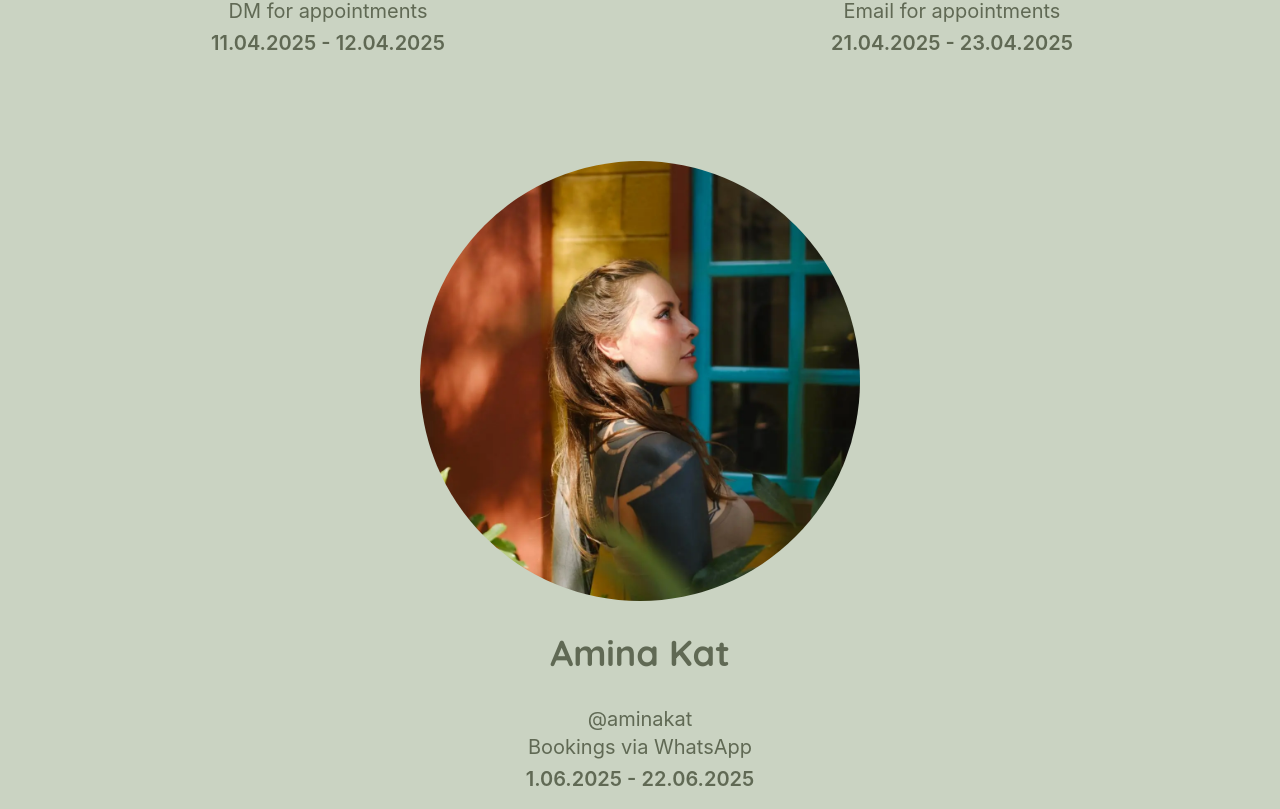
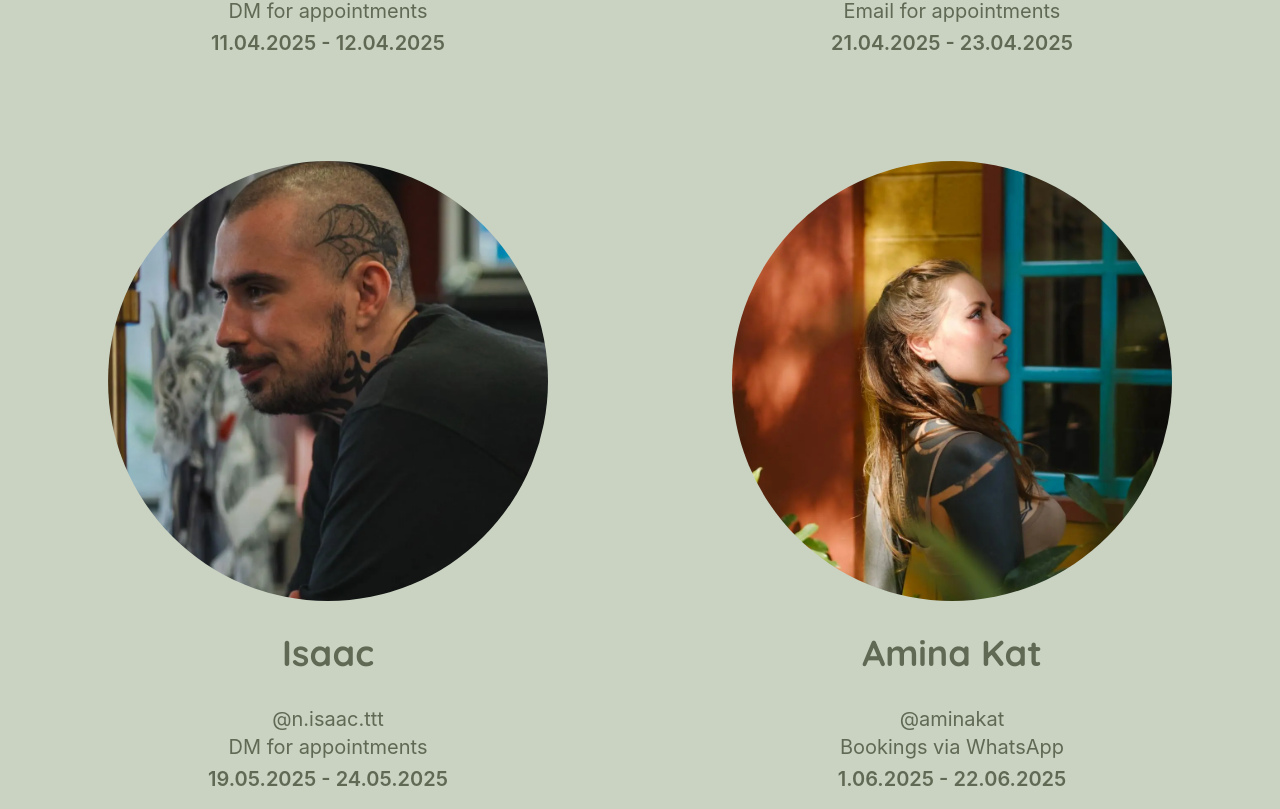
Before and after one commit to Cmbs86/Thorns-and-Spines-page, a React (Vite) app: page /upcoming-guests in a window 1280 px wide. Shown: the part 811-1620 px from the top of the page. Built offline with nearby package versions, Linux system fonts and the light colour scheme.

Commit message:
add Isaac tattoo profile

```diff
--- a/src/pages/UpcomingGuests.tsx
+++ b/src/pages/UpcomingGuests.tsx
@@ -7,12 +7,9 @@ import ArtistCard from "../components/ArtistCard.tsx";
 import AnimatedSeparator from "../components/AnimatedSeparator.tsx";
 // Images imports
 
-// import lucasferreira from "../assets/images/lucas_ferreira.webp";
-// import milena from "../assets/images/milena_lauers.webp";
-// import velvet from "../assets/images/velvetviolence.webp";
-// import phil from "../assets/images/phil.webp";
 import Aline from "../assets/images/aline.webp";
 import aphotic from "../assets/images/the_aphotic.webp";
+import isaac from "../assets/images/isaac.webp";
 import aminakat from "../assets/images/aminakat.webp";
 
 type TranslationKeys =
@@ -38,29 +35,6 @@ const UpcomingGuests = () => {
 
           {/* Wrapper for cards */}
           <div className="max-w-[1500px] mx-auto flex flex-col md:flex-row flex-wrap justify-around 2xl:justify-between gap-y-10 ">
-            {/* <ArtistCard
-              img={velvet}
-              alt={"levithetattooer's photo"}
-              title={"levithetattooer's photo"}
-              artist={"Levi the Tattooer"}
-              link={"https://www.instagram.com/velvetviolencetattoo/"}
-              socialMedia={"@velvetviolencetattoo"}
-              booking={t("https://www.velvetviolencetattoo.co.uk/contact")}
-              bookingText={t("booking_dm_or_website_contact_form")}
-              dates="18.03.2025 - 19.03.2025"
-            /> */}
-            {/* <ArtistCard
-              img={phil}
-              alt={"phil_pig_grinder's photo"}
-              title={"philpiggrinder_tattoo photo"}
-              artist={"Phil"}
-              link={"https://www.instagram.com/philpiggrinder_tattoo/"}
-              socialMedia={"@philpiggrinder_tattoo"}
-              booking={t("https://www.instagram.com/philpiggrinder_tattoo/")}
-              bookingText={t("dm_appointments")}
-              dates="2.04.2025 - 3.04.2025"
-            /> */}
-
             <ArtistCard
               img={Aline}
               alt={"inkmatos's photo"}
@@ -72,6 +46,41 @@ const UpcomingGuests = () => {
               bookingText={t("dm_appointments")}
               dates="11.04.2025 - 12.04.2025"
             />
+            <ArtistCard
+              img={aphotic}
+              alt={"The Aphotic's photo"}
+              title={"The Aphotic's photo"}
+              artist={"The Aphotic"}
+              link={"https://www.instagram.com/the_aphotic/"}
+              socialMedia={"@the_aphotic"}
+              booking={"mailto:aphotictattoo@gmail.com"}
+              bookingText={t("email_appointments")}
+              dates="21.04.2025 - 23.04.2025"
+            />
+            <ArtistCard
+              img={isaac}
+              alt={"n.isaac.ttt's photo"}
+              title={"n.isaac.ttt's photo"}
+              artist={"Isaac"}
+              link={"https://www.instagram.com/n.isaac.ttt/"}
+              socialMedia={"@n.isaac.ttt"}
+              booking={t("https://www.instagram.com/n.isaac.ttt/")}
+              bookingText={t("dm_appointments")}
+              dates="19.05.2025 - 24.05.2025"
+            />
+
+            <ArtistCard
+              img={aminakat}
+              alt={"Amina Kat's photo"}
+              title={"Amina Kat's photo"}
+              artist={"Amina Kat"}
+              link={"https://www.instagram.com/aminakat/"}
+              socialMedia={"@aminakat"}
+              booking={"https://wa.me/34652697879"}
+              bookingText={t("booking_whatsapp")}
+              dates="1.06.2025 - 22.06.2025"
+            />
+
             {/* <ArtistCard
               img={lucasferreira}
               alt={"lucasferreira's photo"}
@@ -94,30 +103,6 @@ const UpcomingGuests = () => {
               bookingText={t("email_appointments")}
               dates="16.04.2025 - 21.04.2025"
             /> */}
-
-            <ArtistCard
-              img={aphotic}
-              alt={"The Aphotic's photo"}
-              title={"The Aphotic's photo"}
-              artist={"The Aphotic"}
-              link={"https://www.instagram.com/the_aphotic/"}
-              socialMedia={"@the_aphotic"}
-              booking={"mailto:aphotictattoo@gmail.com"}
-              bookingText={t("email_appointments")}
-              dates="21.04.2025 - 23.04.2025"
-            />
-
-            <ArtistCard
-              img={aminakat}
-              alt={"Amina Kat's photo"}
-              title={"Amina Kat's photo"}
-              artist={"Amina Kat"}
-              link={"https://www.instagram.com/aminakat/"}
-              socialMedia={"@aminakat"}
-              booking={"https://wa.me/34652697879"}
-              bookingText={t("booking_whatsapp")}
-              dates="1.06.2025 - 22.06.2025"
-            />
           </div>
         </main>
         <AnimatedSeparator />
```
Also changed, not shown: src/assets/images/Isaac.webp.
